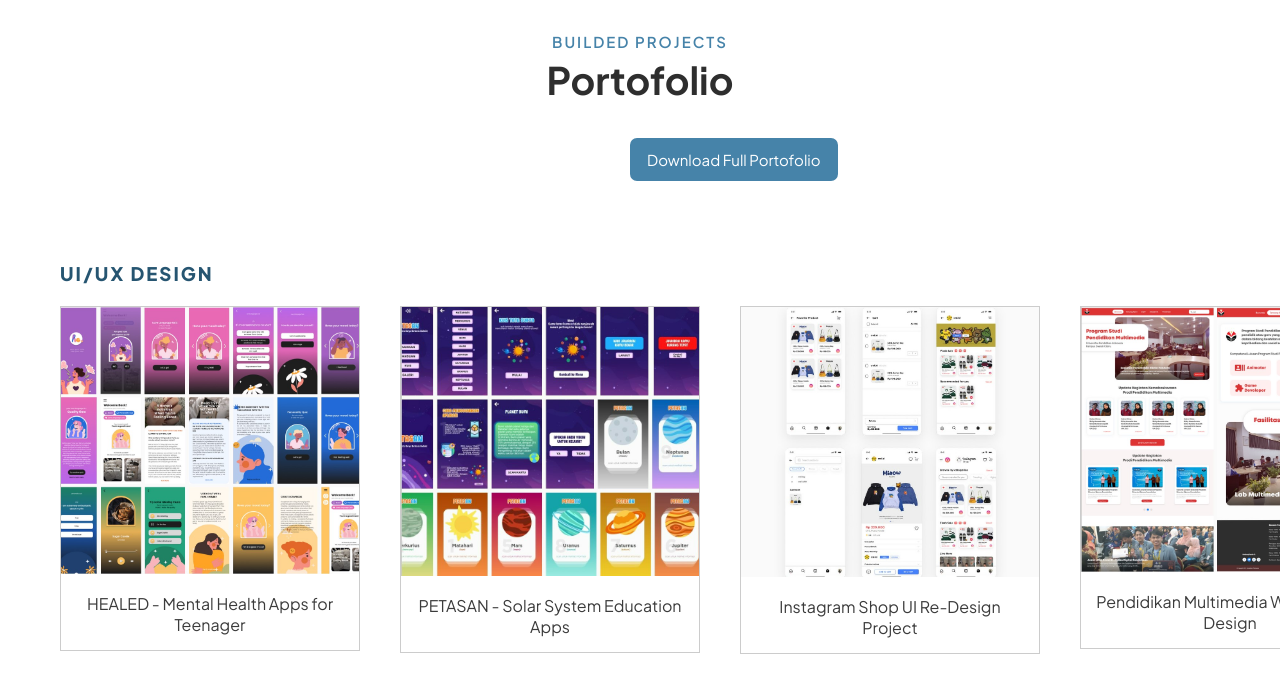
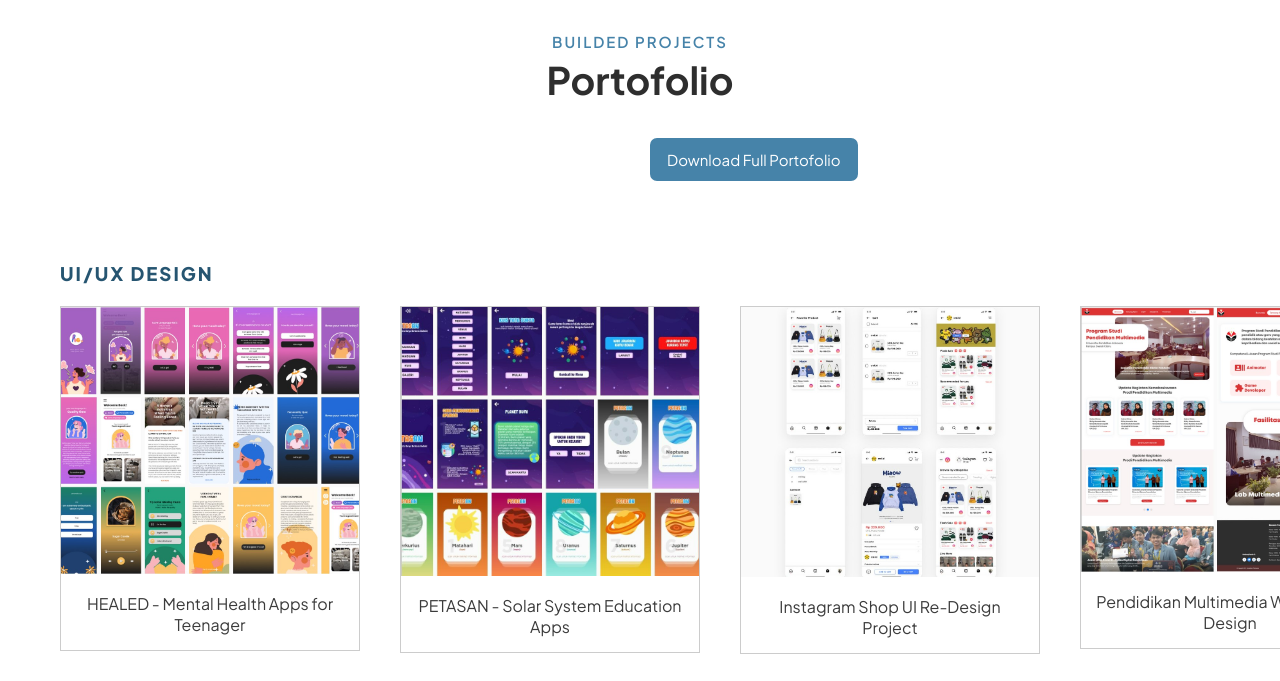
Before and after one commit to Syifaaahdr29/PersonalWebsite, a plain HTML site: page portofolio.html in a window 1280 px wide. Shown: the part 93-774 px from the top of the page. Drawn offline with Linux system fonts and the light colour scheme.

Commit message:
fix button portofolio

```diff
--- a/style.css
+++ b/style.css
@@ -638,7 +638,7 @@ margin-top: 20px;
   padding: 10px 15px;
   text-align: center;
   font-size: 15px;
-  margin-left: 630px;
+  margin-left: 650px;
   margin-bottom: 30px;
   transition-duration: 0.4s;
   cursor: pointer;
```
